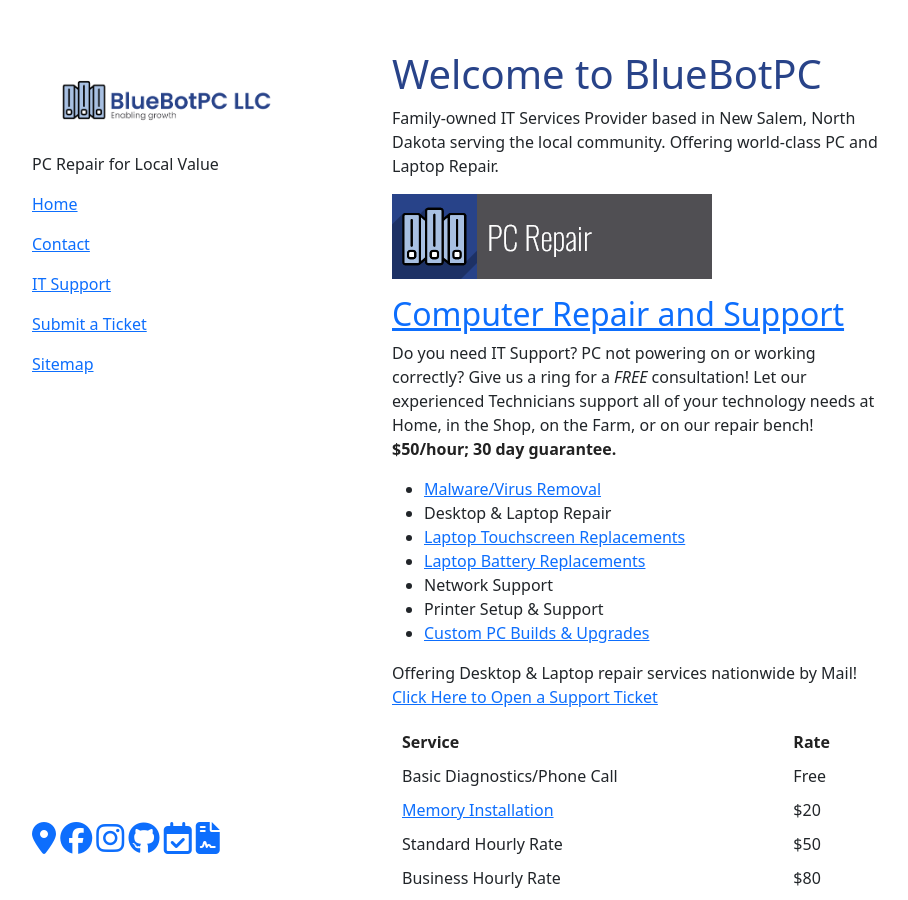
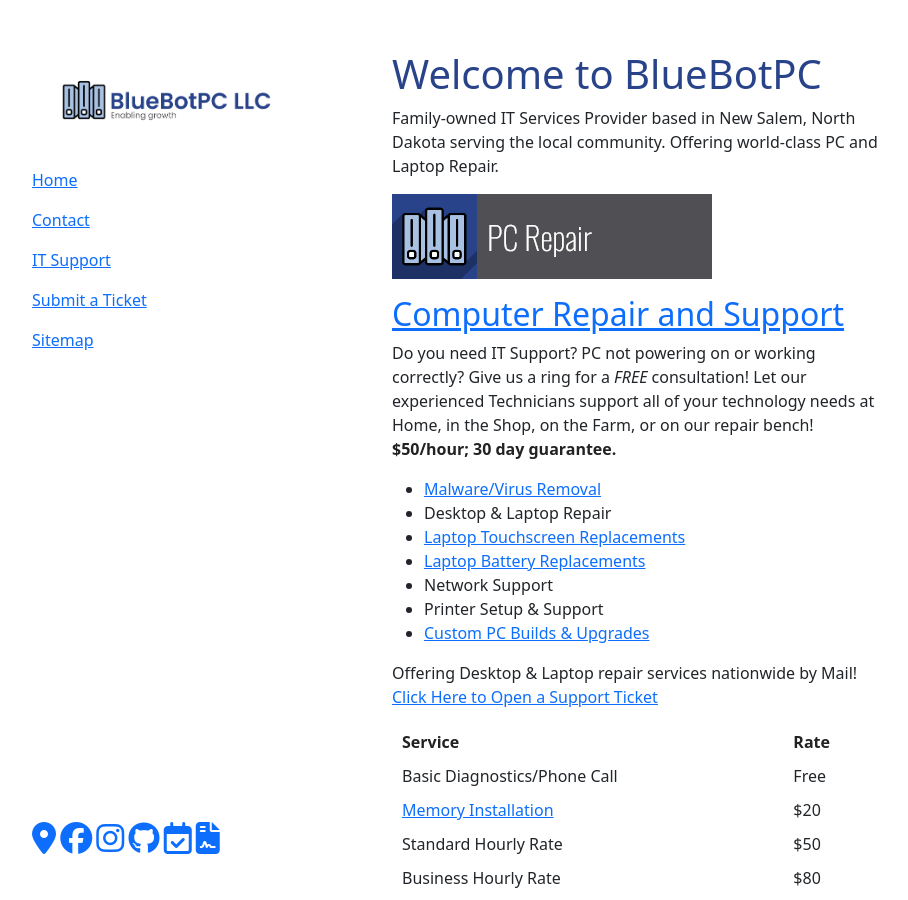
Before and after one commit to GoobyFRS/bluebotpc-web, a Jekyll site: the page built from index.md, in a window 1280 px wide and 900 px high. Shown: the whole window, without its empty margins (178-1086 px from the left). Built offline with Jekyll 4.4.1, drawn with Linux system fonts in a browser that asks for light colours; nearby versions of some CDN libraries; our own code applies the rules of GitHub Pages for plain Markdown files; the repository's description, which GitHub fills in, is left out; part of the change alters nothing that is shown.

Commit message:
Update _config.yml
removing top level site desc

```diff
--- a/_config.yml
+++ b/_config.yml
@@ -1,7 +1,7 @@
 #lang: en
 title: BlueBotPC LLC
 email: matt@bluebotpc.com
-description: PC Repair for Local Value
+#description: PC Repair for Local Value
 url: "https://www.bluebotpc.com"
 permalink: pretty
 favicon: /assets/img/favicon.ico
```
